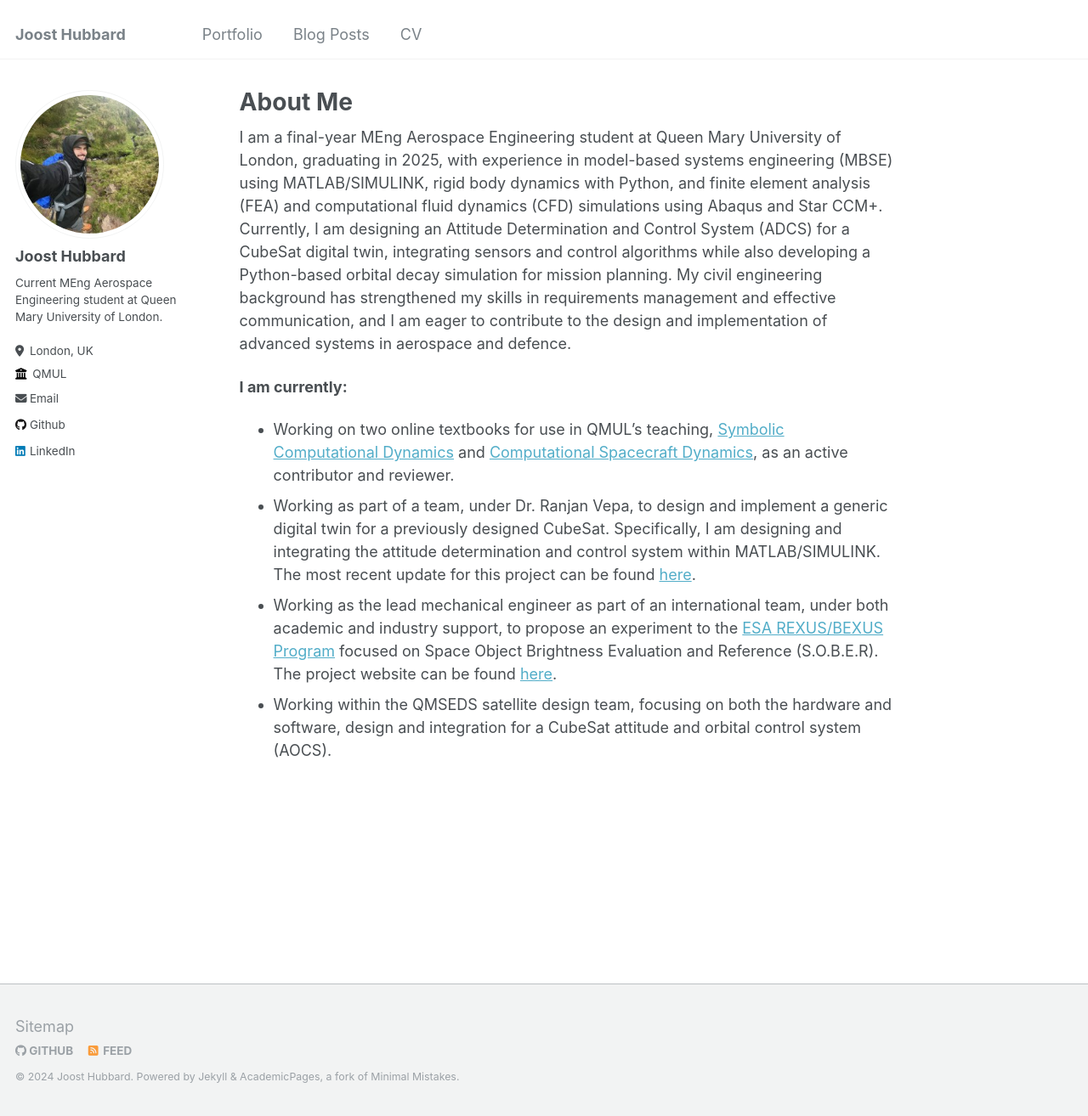
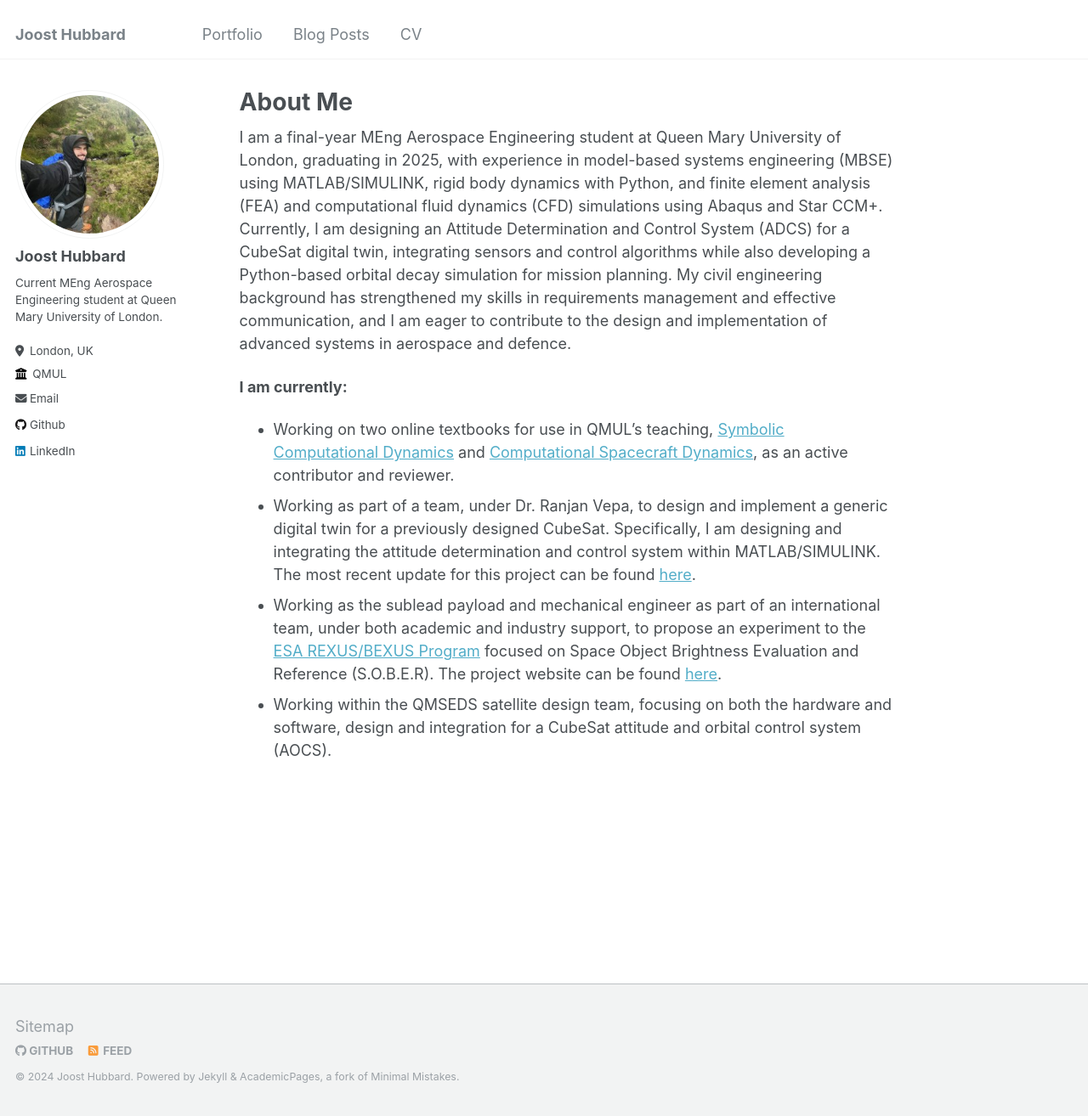
Before and after one commit to Joosty/Joosty..github.io, a Jekyll site: the page built from _pages/about.md, in a window 1280 px wide and 1314 px high. Shown: the whole window at 85% size. Built offline with Jekyll 4.4.1, drawn with Linux system fonts in a browser that asks for light colours.

Commit message:
Update about.md

```diff
--- a/_pages/about.md
+++ b/_pages/about.md
@@ -13,5 +13,5 @@ I am a final-year MEng Aerospace Engineering student at Queen Mary University of
 **I am currently:**
 - Working on two online textbooks for use in QMUL's teaching, [Symbolic Computational Dynamics](https://github.com/angadhn/ComputationalDynamics) and [Computational Spacecraft Dynamics](https://github.com/angadhn/SpacecraftDynamics), as an active contributor and reviewer.
 - Working as part of a team, under Dr. Ranjan Vepa, to design and implement a generic digital twin for a previously designed CubeSat. Specifically, I am designing and integrating the attitude determination and control system within MATLAB/SIMULINK. The most recent update for this project can be found [here](https://joosty.github.io/posts/2024/11/cubesat-dynamics/).
-- Working as the lead mechanical engineer as part of an international team, under both academic and industry support, to propose an experiment to the [ESA REXUS/BEXUS Program](https://rexusbexus.net/) focused on Space Object Brightness Evaluation and Reference (S.O.B.E.R). The project website can be found [here](https://projectsober.github.io/).
+- Working as the sublead payload and mechanical engineer as part of an international team, under both academic and industry support, to propose an experiment to the [ESA REXUS/BEXUS Program](https://rexusbexus.net/) focused on Space Object Brightness Evaluation and Reference (S.O.B.E.R). The project website can be found [here](https://projectsober.github.io/).
 - Working within the QMSEDS satellite design team, focusing on both the hardware and software, design and integration for a CubeSat attitude and orbital control system (AOCS).
```
